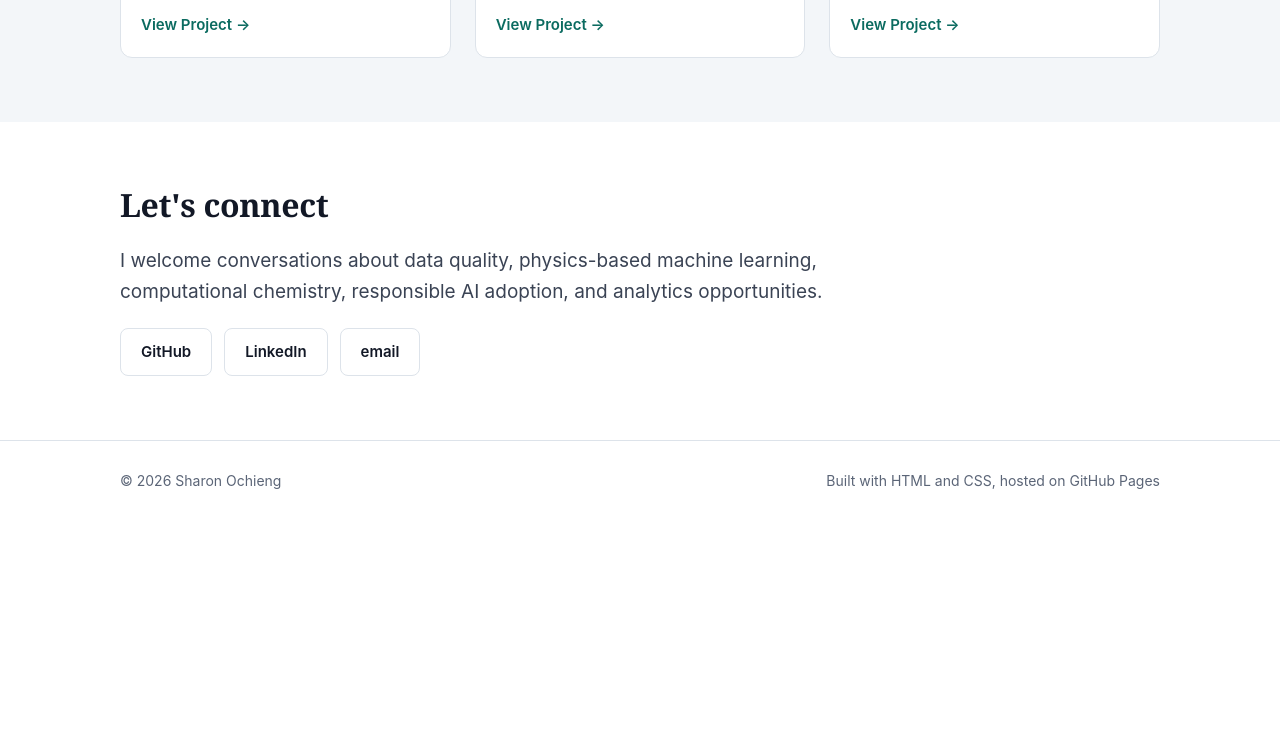
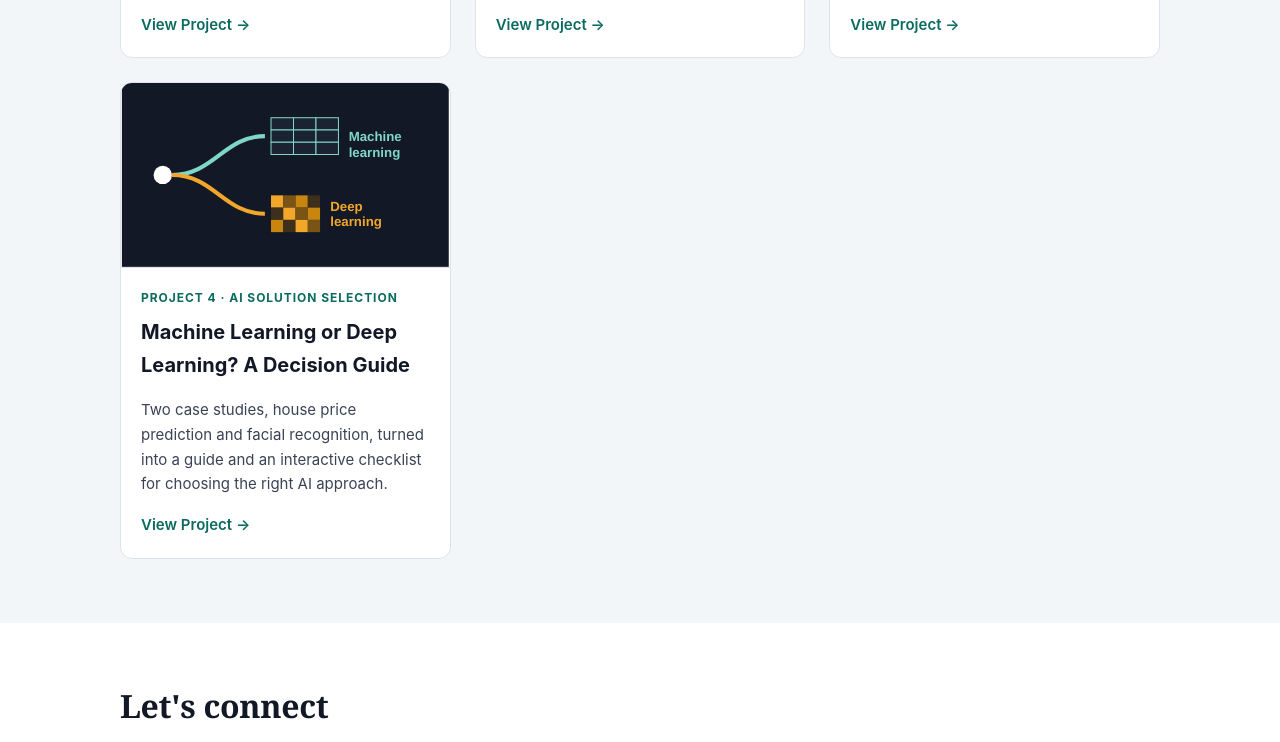
Before and after one commit to ochiengS/ochiengS.github.io, a plain HTML site: page index.html in a window 1280 px wide. Shown: the part 2176-2918 px from the top of the page. Before the commit the page ends 2696 px from the top, so only its background shows below. Drawn offline with Linux system fonts and the light colour scheme.

Commit message:
Add files via upload

```diff
--- a/index.html
+++ b/index.html
@@ -57,6 +57,7 @@
           <span>Prompt design</span>
           <span>AI assistant design and testing</span>
           <span>Design thinking</span>
+          <span>ML and deep learning model selection</span>
           <span>AI ethics</span>
           <span>Stakeholder communication</span>
           <span>Change management</span>
@@ -121,7 +122,28 @@
             <span class="tag">Project 3 · AI product design</span>
             <h3>Data Detective: An AI Assistant for Research Data Quality</h3>
             <p>A no-code AI assistant I designed with design thinking, built on Mizou, and tested with 12 planned scenarios. It helps researchers find missing values, fix inconsistent labels, and document their data.</p>
-            <a class="more" href="https://mizou.com/preview-bot?ID=166886">View Project &rarr;</a>
+            <a class="more" href="data-detective.html">View Project &rarr;</a>
+          </div>
+        </article>
+
+        <article class="card">
+          <svg viewBox="0 0 320 180" role="img" aria-label="A fork in the road: a table of numbers leads to machine learning, a grid of pixels leads to deep learning" style="display:block;width:100%;aspect-ratio:16/9;border-bottom:1px solid #dde3ea">
+            <rect width="320" height="180" fill="#121826"/>
+            <circle cx="40" cy="90" r="9" fill="#ffffff"/>
+            <path d="M49 90 C 90 90, 100 52, 140 52" fill="none" stroke="#7fd6c9" stroke-width="4"/>
+            <path d="M49 90 C 90 90, 100 128, 140 128" fill="none" stroke="#f2a72b" stroke-width="4"/>
+            <g fill="#1b2232" stroke="#7fd6c9" stroke-width="1"><rect x="146" y="34" width="22" height="12"/><rect x="168" y="34" width="22" height="12"/><rect x="190" y="34" width="22" height="12"/><rect x="146" y="46" width="22" height="12"/><rect x="168" y="46" width="22" height="12"/><rect x="190" y="46" width="22" height="12"/><rect x="146" y="58" width="22" height="12"/><rect x="168" y="58" width="22" height="12"/><rect x="190" y="58" width="22" height="12"/></g>
+            <g><rect x="146" y="110" width="12" height="12" fill="#f2a72b"/><rect x="158" y="110" width="12" height="12" fill="#7a5414"/><rect x="170" y="110" width="12" height="12" fill="#c9860f"/><rect x="182" y="110" width="12" height="12" fill="#3d2f1c"/><rect x="146" y="122" width="12" height="12" fill="#3d2f1c"/><rect x="158" y="122" width="12" height="12" fill="#f2a72b"/><rect x="170" y="122" width="12" height="12" fill="#7a5414"/><rect x="182" y="122" width="12" height="12" fill="#c9860f"/><rect x="146" y="134" width="12" height="12" fill="#c9860f"/><rect x="158" y="134" width="12" height="12" fill="#3d2f1c"/><rect x="170" y="134" width="12" height="12" fill="#f2a72b"/><rect x="182" y="134" width="12" height="12" fill="#7a5414"/></g>
+            <text x="222" y="57" fill="#7fd6c9" font-family="Helvetica, Arial, sans-serif" font-size="13" font-weight="700">Machine</text>
+            <text x="222" y="72" fill="#7fd6c9" font-family="Helvetica, Arial, sans-serif" font-size="13" font-weight="700">learning</text>
+            <text x="204" y="125" fill="#f2a72b" font-family="Helvetica, Arial, sans-serif" font-size="13" font-weight="700">Deep</text>
+            <text x="204" y="140" fill="#f2a72b" font-family="Helvetica, Arial, sans-serif" font-size="13" font-weight="700">learning</text>
+          </svg>
+          <div class="body">
+            <span class="tag">Project 4 · AI solution selection</span>
+            <h3>Machine Learning or Deep Learning? A Decision Guide</h3>
+            <p>Two case studies, house price prediction and facial recognition, turned into a guide and an interactive checklist for choosing the right AI approach.</p>
+            <a class="more" href="ml-vs-dl.html">View Project &rarr;</a>
           </div>
         </article>
         </div>
```
Also changed, not shown: data-detective.html (+20 -2 lines).
